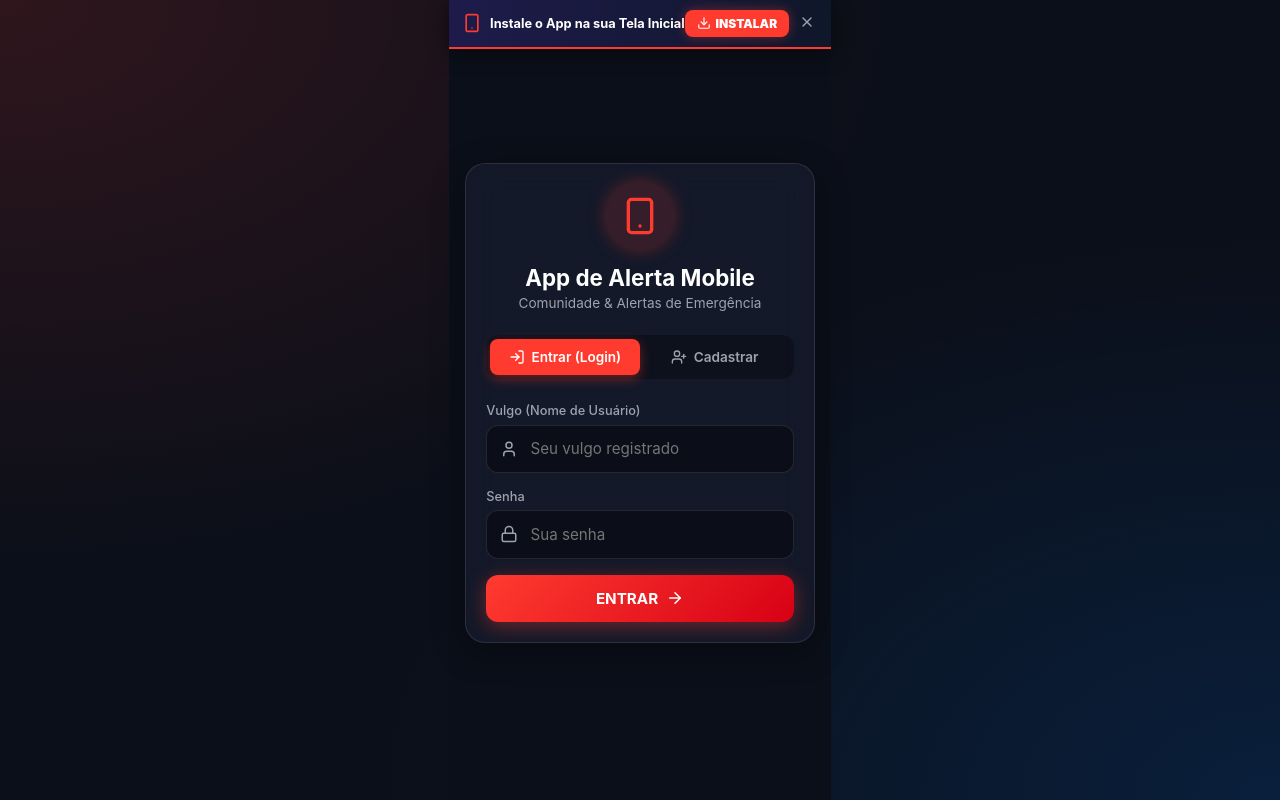
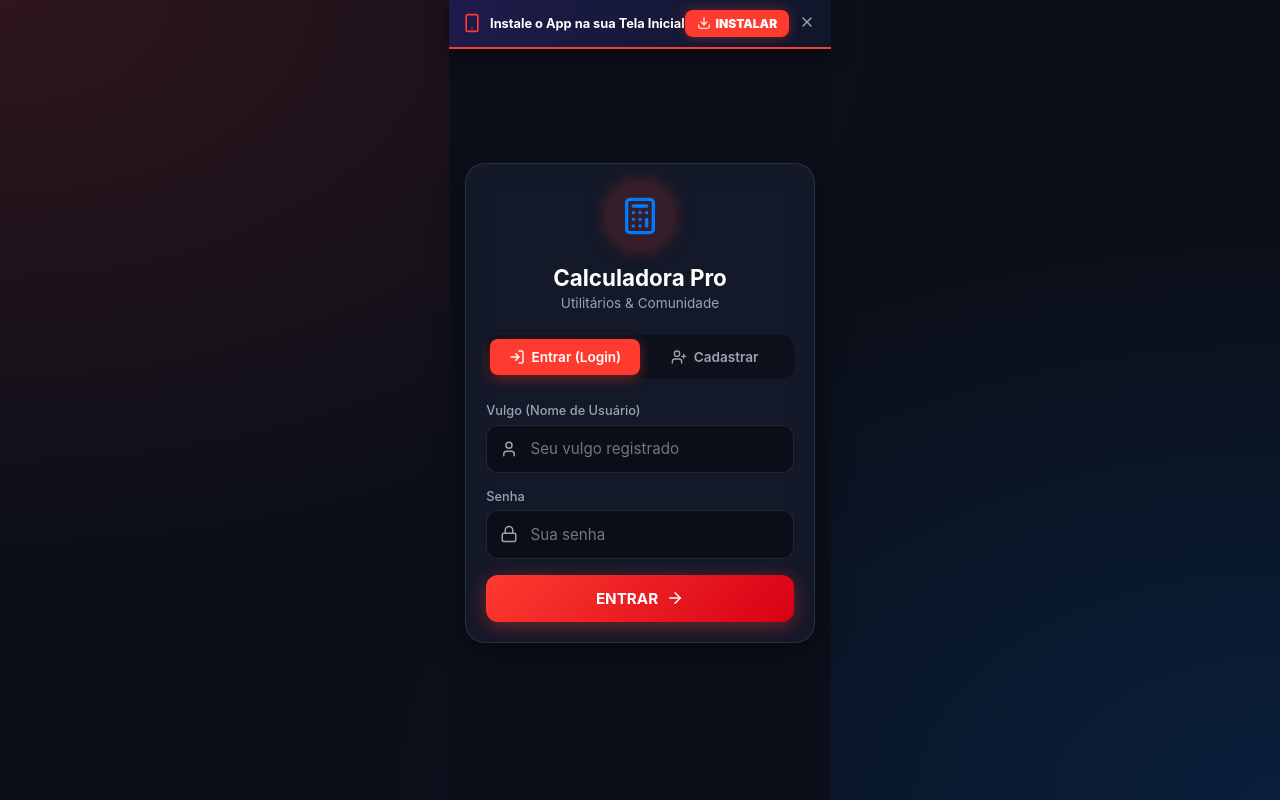
Before and after one commit to maneuisa220718-commits/alerta-tempestade, a React (Vite) app: page / in a window 1280 px wide. Built offline with nearby package versions, Linux system fonts and the light colour scheme; no server answers; the database is empty.

Commit message:
Update: Change Auth screen branding to Calculadora Pro with Calculator icon

```diff
--- a/src/components/AuthScreen.jsx
+++ b/src/components/AuthScreen.jsx
@@ -1,5 +1,5 @@
 import React, { useState } from 'react';
-import { Smartphone, Lock, User, Mail, ArrowRight, UserPlus, LogIn, CheckCircle } from 'lucide-react';
+import { Smartphone, Lock, User, Mail, ArrowRight, UserPlus, LogIn, CheckCircle, Calculator } from 'lucide-react';
 import { supabase, isSupabaseConfigured } from '../supabaseClient';
 
 export default function AuthScreen({ onLoginSuccess }) {
@@ -130,10 +130,10 @@ export default function AuthScreen({ onLoginSuccess }) {
       <div className="glass-card auth-card">
         <div className="auth-brand">
           <div className="brand-icon">
-            <Smartphone size={40} color="#ff3b30" />
+            <Calculator size={40} color="#007aff" />
           </div>
-          <h1>App de Alerta Mobile</h1>
-          <p>Comunidade & Alertas de Emergência</p>
+          <h1>Calculadora Pro</h1>
+          <p>Utilitários & Comunidade</p>
         </div>
 
         {/* Abas Alternadoras: Login / Cadastro */}
```
